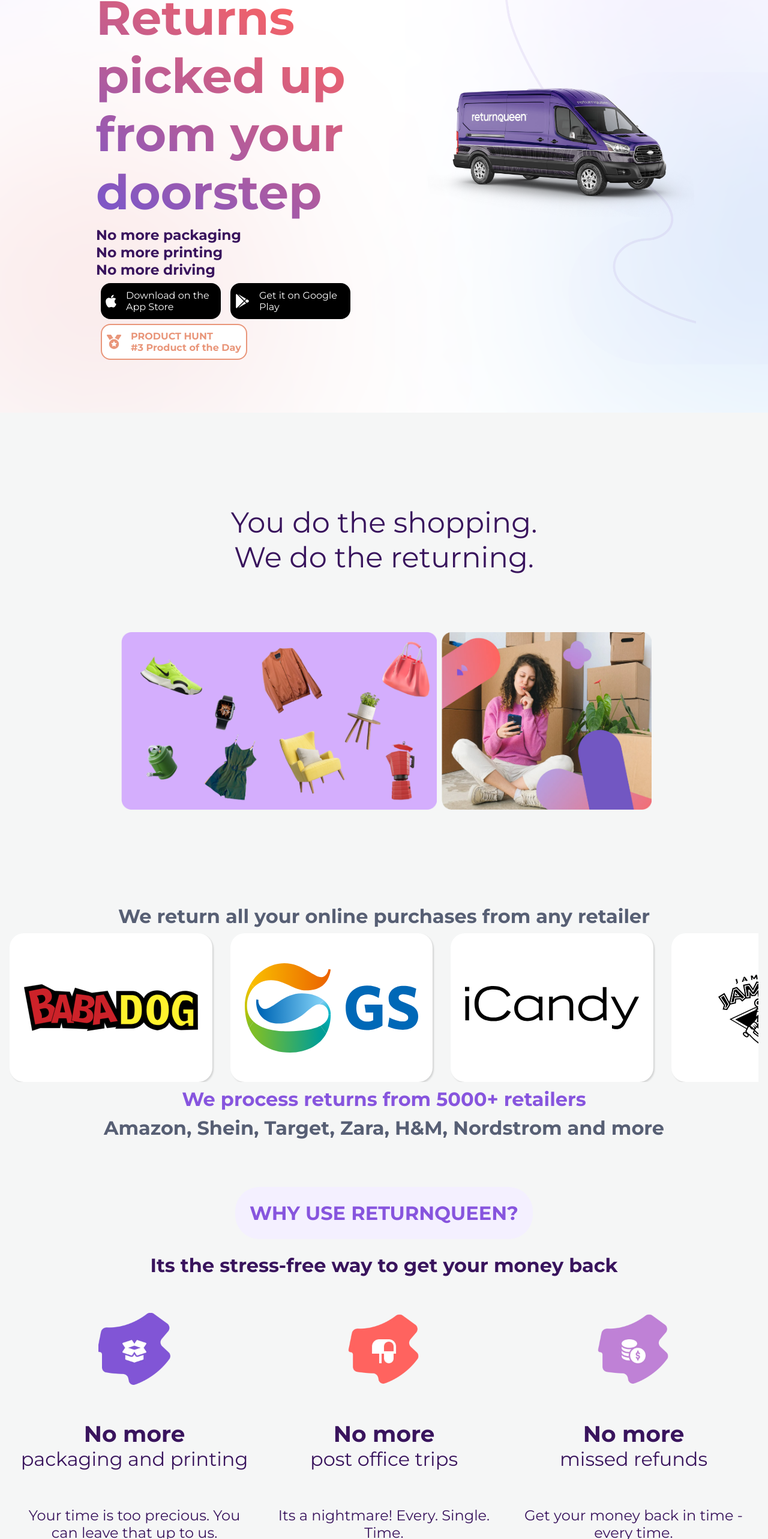
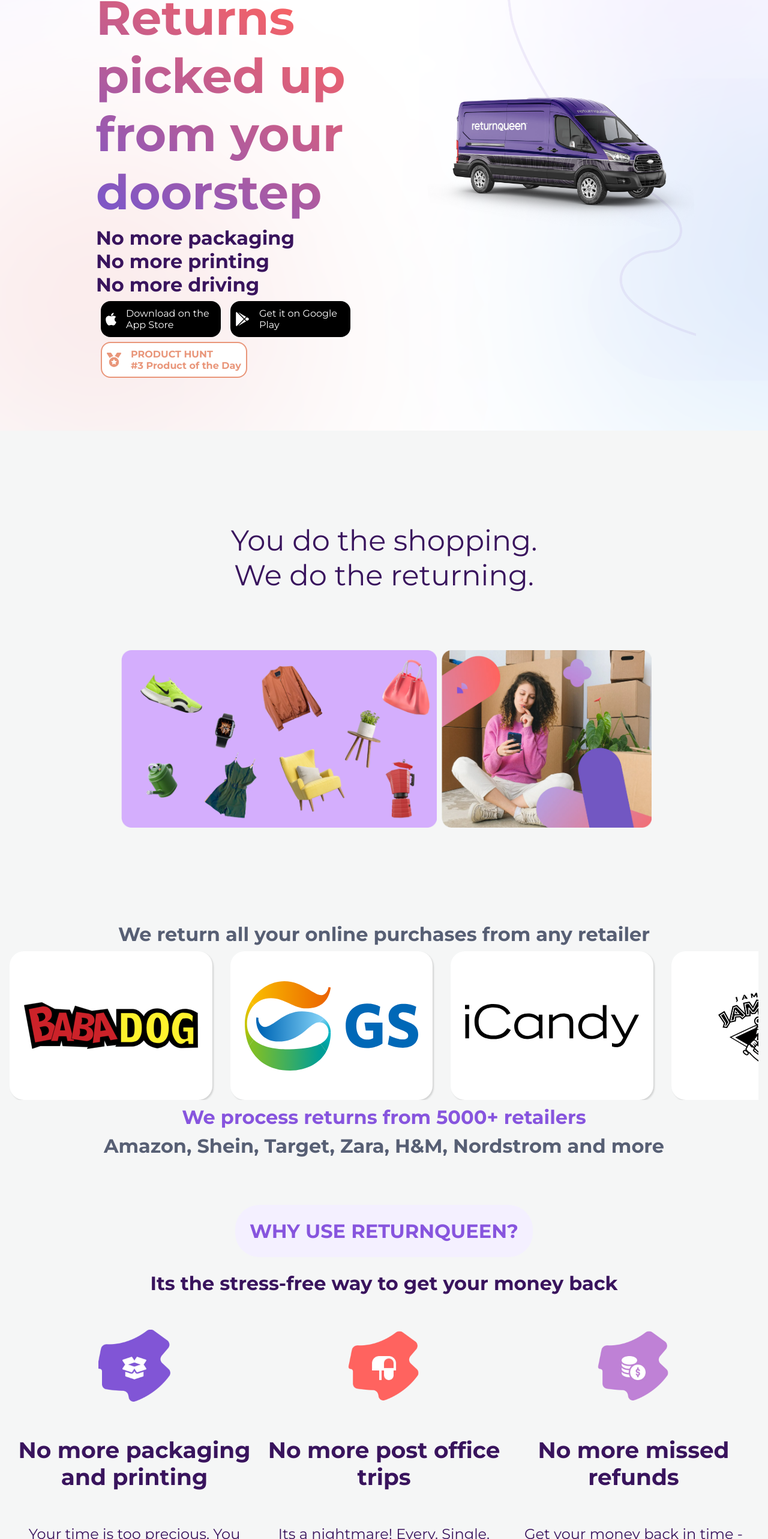
Before and after one commit to yubinjodev/sass-study, a Next.js app: page / in a window 1280 px wide. Shown: the part 179-2745 px from the top of the page at 60% size. Built offline with nearby package versions, Linux system fonts and the light colour scheme.

Commit message:
style: proper use of headings (homepage)

```diff
--- a/src/features/home/Ad.tsx
+++ b/src/features/home/Ad.tsx
@@ -5,13 +5,13 @@ export default function Ad() {
     <article className="ad">
       <hr />
       <section className="ad__block">
-        <div className="ad__block__title">
+        <h1 className="ad__block__title">
           ReturnQueen makes online returns a breeze
-        </div>
-        <div className="ad__block__text">
+        </h1>
+        <h2 className="ad__block__text">
           Say goodbye to sorting, taping, boxing, label printing, and endless
           post office trips.
-        </div>
+        </h2>
       </section>
       <hr />
     </article>
--- a/src/features/home/AnimatedAd.tsx
+++ b/src/features/home/AnimatedAd.tsx
@@ -11,8 +11,8 @@ export default function AnimatedAd() {
       </div>
 
       <div className="animatedad__text">
-        <h1>Are you still</h1>
-        <h3>Printing shipping labels?</h3>
+        <div>Are you still</div>
+        <div>Printing shipping labels?</div>
       </div>
     </section>
   );
--- a/src/features/home/Hero.tsx
+++ b/src/features/home/Hero.tsx
@@ -15,9 +15,9 @@ export default function Hero() {
         <h1 className="hero__title">Returns picked up from your doorstep</h1>
 
         <div className="hero__subtitle">
-          <h3>No more packaging</h3>
-          <h3>No more printing</h3>
-          <h3>No more driving</h3>
+          <p>No more packaging</p>
+          <p>No more printing</p>
+          <p>No more driving</p>
         </div>
 
         {/* <div className="hero__zipcode">
--- a/src/features/home/Instruction.tsx
+++ b/src/features/home/Instruction.tsx
@@ -3,20 +3,20 @@ import "styles/pages/_instruction.scss";
 export default function Instruction() {
   return (
     <article className="instruction">
-      <div className="instruction__main">HOW IT WORKS</div>
+      <h1 className="instruction__main">HOW IT WORKS</h1>
 
-      <div className="instruction__title">
+      <h2 className="instruction__title">
         Returning the new way is as easy as sounds
-      </div>
+      </h2>
 
       <section className="instruction__blocks">
         <div className="instruction__block">
           <div className="instruction__block__image">
             <img alt="" src="/images/instruction/return.png" />
           </div>
-          <div className="instruction__block__title">
+          <h3 className="instruction__block__title">
             Choose your items to return
-          </div>
+          </h3>
           <div className="instruction__block__text">
             Our app helps you find your shipping labels.
           </div>
@@ -25,7 +25,7 @@ export default function Instruction() {
           <div className="instruction__block__image">
             <img alt="" src="/images/instruction/schedule.png" />
           </div>
-          <div className="instruction__block__title">Schedule your pickup</div>
+          <h3 className="instruction__block__title">Schedule your pickup</h3>
           <div className="instruction__block__text">
             Let us know where and when to pick up your returns.
           </div>
@@ -34,7 +34,7 @@ export default function Instruction() {
           <div className="instruction__block__image">
             <img alt="" src="/images/instruction/leave.png" />
           </div>
-          <div className="instruction__block__title">Leave the rest to us</div>
+          <h3 className="instruction__block__title">Leave the rest to us</h3>
           <div className="instruction__block__text">
             Sit back and watch the funds roll in.
           </div>
--- a/src/features/home/Intro.tsx
+++ b/src/features/home/Intro.tsx
@@ -78,10 +78,10 @@ export default function Intro() {
       </article>
 
       <article className="intro__money">
-        <div className="intro__money__main">WHY USE RETURNQUEEN?</div>
-        <h1 className="intro__money__title">
+        <h1 className="intro__money__main">WHY USE RETURNQUEEN?</h1>
+        <h2 className="intro__money__title">
           Its the stress-free way to get your money back
-        </h1>
+        </h2>
 
         <section className="intro__money__blocks">
           <div className="intro__money__block">
@@ -89,8 +89,7 @@ export default function Intro() {
               <img alt="" src="/images/intro/nomore/package.png" />
             </div>
             <div className="intro__money__title">
-              <h3>No more</h3>
-              <p>packaging and printing</p>
+              <h3>No more packaging and printing</h3>
             </div>
             <div className="intro__money__text">
               <p>Your time is too precious. You can leave that up to us.</p>
@@ -101,8 +100,7 @@ export default function Intro() {
               <img alt="" src="/images/intro/nomore/post.png" />
             </div>
             <div className="intro__money__title">
-              <h3>No more</h3>
-              <p>post office trips</p>
+              <h3>No more post office trips</h3>
             </div>
             <div className="intro__money__text">
               <p>Its a nightmare! Every. Single. Time.</p>
@@ -113,8 +111,7 @@ export default function Intro() {
               <img alt="" src="/images/intro/nomore/refunds.png" />
             </div>
             <div className="intro__money__title">
-              <h3>No more</h3>
-              <p>missed refunds</p>
+              <h3>No more missed refunds</h3>
             </div>
             <div className="intro__money__text">
               <p>Get your money back in time - every time.</p>
--- a/src/features/home/Testimonials.tsx
+++ b/src/features/home/Testimonials.tsx
@@ -47,10 +47,10 @@ const slides = [
 export default function Testimonials() {
   return (
     <article className="testimonals">
-      <div className="testimonals__title">HEAR FROM OUR USERS</div>
-      <div className="testimonals__quote">
+      <h1 className="testimonals__title">HEAR FROM OUR USERS</h1>
+      <h2 className="testimonals__quote">
         A total online shopping game changer
-      </div>
+      </h2>
 
       <Carousel
         className="testimonials__carousel"
--- a/styles/pages/_ad.scss
+++ b/styles/pages/_ad.scss
@@ -61,6 +61,7 @@ hr {
       text-align: left;
       margin-left: 24px;
       margin-right: 24px;
+      font-weight: 500;
       @include breakpoint(xs) {
         font-size: 1rem;
       }
--- a/styles/pages/_hero.scss
+++ b/styles/pages/_hero.scss
@@ -84,7 +84,8 @@
 
   &__subtitle {
     color: $dark-purple;
-    font-size: 1.25rem;
+    font-size: 2rem;
+    font-weight: 700;
   }
 
   &__zipcode {
--- a/styles/pages/_testimonials.scss
+++ b/styles/pages/_testimonials.scss
@@ -26,6 +26,7 @@
     &__quote{
         font-size: 4rem;
         color: $dark-purple;
+        font-weight: 500;
 
         @include breakpoint(xs) {
             font-size: 2rem;
```
